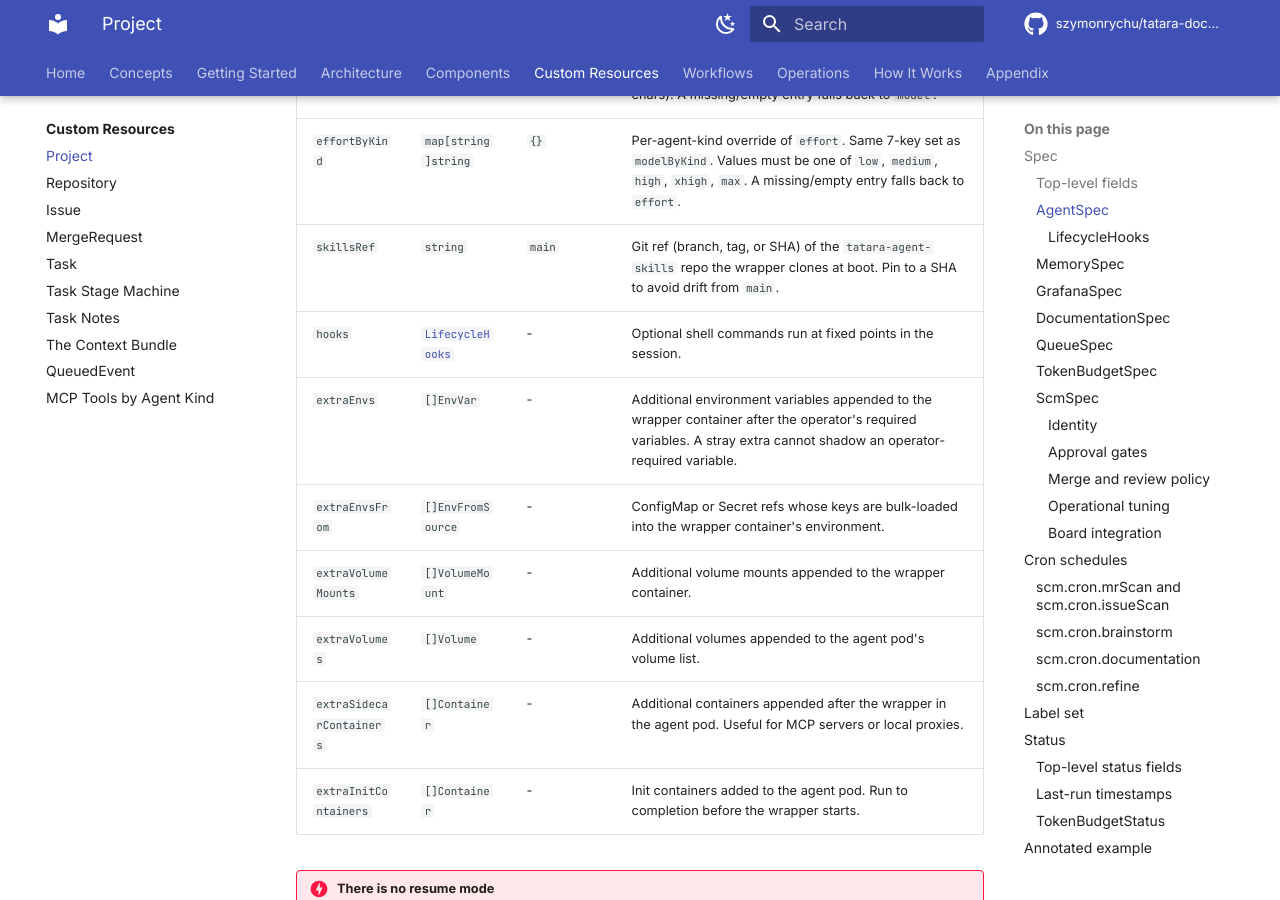
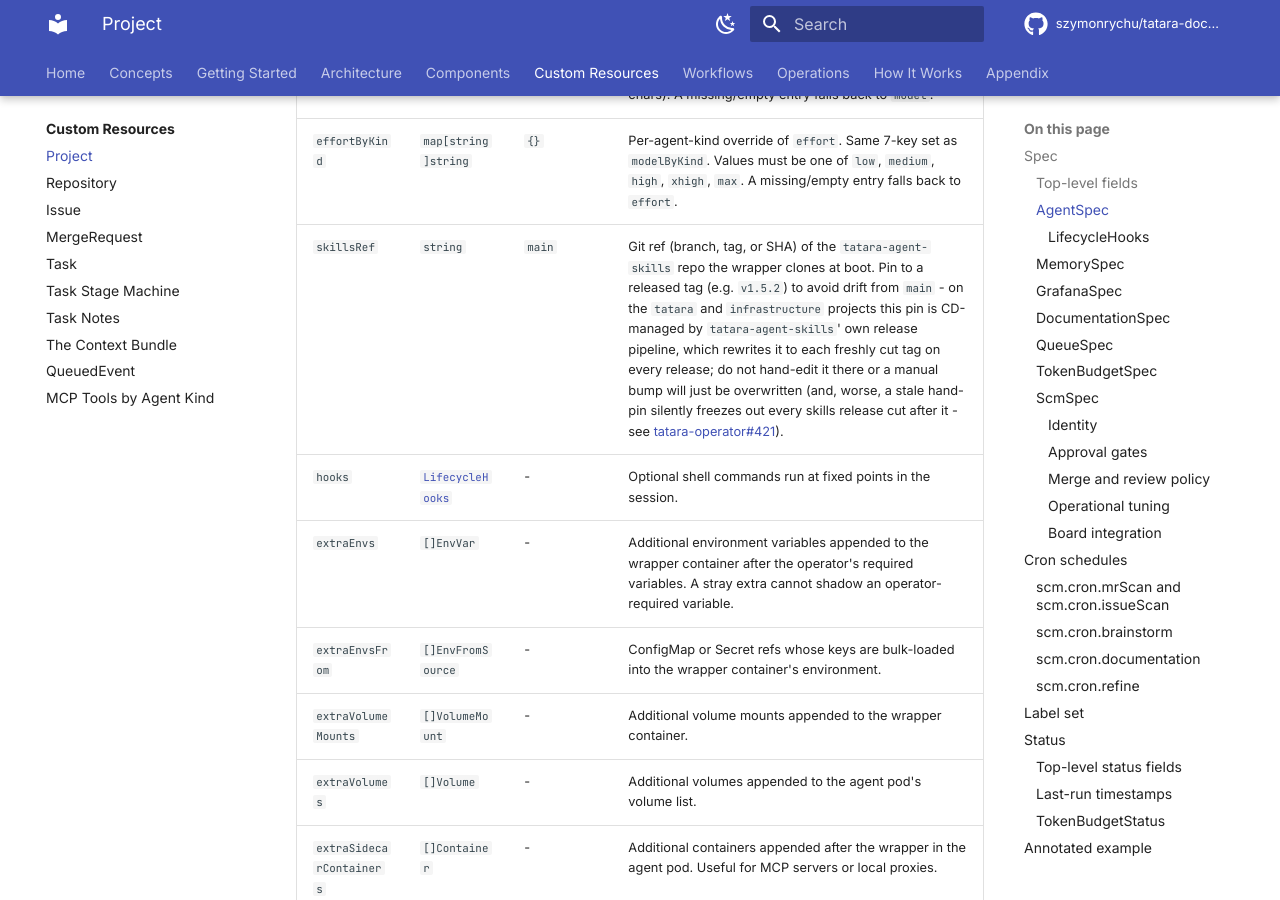
Before and after one commit to szymonrychu/tatara-documentation, an MkDocs documentation site: the page built from docs/reference/project.md, in a window 1280 px wide and 900 px high, scrolled down 3927 px. Built offline with MkDocs 1.6.1 and Material for MkDocs 9.7.7, drawn with Linux system fonts in a browser that asks for light colours; comment, search, counter and statistics services are not loaded; the version menu is left out; some of the changed text lies outside the part shown.

Commit message:
docs: skillsRef is now pinned to a CD-managed release tag, not a hand-bumped SHA (#22)
tatara-helmfile#244 bumped project-tatara/project-infrastructure's
agent.skillsRef from a hand-pinned SHA to v1.5.2, and made it CD-managed by
tatara-agent-skills own release pipeline (the SHA had frozen out every
skills release since Jul 13, including the takeover skills fix for
tatara-operator#421). Update the CRD reference so it stops recommending a
hand-pinned SHA and reflects the current auto-managed convention.

```diff
--- a/docs/reference/project.md
+++ b/docs/reference/project.md
@@ -60,7 +60,7 @@ Controls every agent pod spawned by this project.
 | `effort` | `string` | `xhigh` | Reasoning-effort level forwarded to the wrapper as the `EFFORT` env var. Maps to Claude's extended thinking intensity. One of: `low`, `medium`, `high`, `xhigh`, `max`. |
 | `modelByKind` | `map[string]string` | `{}` | Per-**agent-kind** override of `model`, keyed on `Task.status.agentKind` (not the Task origin kind). Valid keys: `brainstorm`, `incident`, `clarify`, `implement`, `review`, `refine`, `documentation`. Locked defaults: `brainstorm`/`incident`/`clarify`/`implement`/`review` = `claude-opus-*`; `documentation`/`refine` = `claude-sonnet-*`. Values must start with `claude-` (max 64 chars). A missing/empty entry falls back to `model`. |
 | `effortByKind` | `map[string]string` | `{}` | Per-agent-kind override of `effort`. Same 7-key set as `modelByKind`. Values must be one of `low`, `medium`, `high`, `xhigh`, `max`. A missing/empty entry falls back to `effort`. |
-| `skillsRef` | `string` | `main` | Git ref (branch, tag, or SHA) of the `tatara-agent-skills` repo the wrapper clones at boot. Pin to a SHA to avoid drift from `main`. |
+| `skillsRef` | `string` | `main` | Git ref (branch, tag, or SHA) of the `tatara-agent-skills` repo the wrapper clones at boot. Pin to a released tag (e.g. `v1.5.2`) to avoid drift from `main` - on the `tatara` and `infrastructure` projects this pin is CD-managed by `tatara-agent-skills`' own release pipeline, which rewrites it to each freshly cut tag on every release; do not hand-edit it there or a manual bump will just be overwritten (and, worse, a stale hand-pin silently freezes out every skills release cut after it - see [tatara-operator#421](https://github.com/szymonrychu/tatara-operator/issues/421)). |
 | `hooks` | [`LifecycleHooks`](#lifecyclehooks) | - | Optional shell commands run at fixed points in the session. |
 | `extraEnvs` | `[]EnvVar` | - | Additional environment variables appended to the wrapper container after the operator's required variables. A stray extra cannot shadow an operator-required variable. |
 | `extraEnvsFrom` | `[]EnvFromSource` | - | ConfigMap or Secret refs whose keys are bulk-loaded into the wrapper container's environment. |
@@ -373,7 +373,7 @@ spec:
     effortByKind:
       documentation: low
       refine: medium
-    skillsRef: 395713a0ef849fde8df5e27121840e043276eccf
+    skillsRef: v1.5.2
     hooks:
       # (3)!
       postClone: "mise install --quiet"
@@ -477,7 +477,7 @@ spec:
 8. `maintainerLogins` + `reporterLogins` form the security perimeter. `maintainerLogins` is not optional hardening here - it is **required** for anything to ever be approved: empty means no login can ever satisfy the approval-grammar check, so no issue advances out of `clarifying`.
 9. MR scan every 15 minutes, issue scan hourly, brainstorm weekly on Monday morning, documentation nightly.
 10. `agentPodTTLSeconds` bounds one pod's life, not the Task. `maxNewTasksPerSweep` and `maxOpenTasks` are separate Task-minting budgets from the pod-concurrency budget (`maxConcurrentAgents`) above. `maxBundleBytes` is the hard byte cap on every rendered context bundle.
-11. `maxTurnsPerPod` bounds one pod run (the `implement` agent kind is exempt); `maxTurnsPerTask` is the lifetime backstop across every pod, all kinds included. `maxReviewRounds`/`maxHumanReviewRounds` bound the two distinct review re-entry cycles; `maxPodRecreations` bounds respawns within one stage. `modelByKind`/`effortByKind` tier specific **agent** kinds down (here `documentation`/`refine` drop to Sonnet at lower effort) while the project-wide `model`/`effort` fallback stays high-end for everything else. `skillsRef` pins the agent-skills clone to a SHA to avoid `main` drift.
+11. `maxTurnsPerPod` bounds one pod run (the `implement` agent kind is exempt); `maxTurnsPerTask` is the lifetime backstop across every pod, all kinds included. `maxReviewRounds`/`maxHumanReviewRounds` bound the two distinct review re-entry cycles; `maxPodRecreations` bounds respawns within one stage. `modelByKind`/`effortByKind` tier specific **agent** kinds down (here `documentation`/`refine` drop to Sonnet at lower effort) while the project-wide `model`/`effort` fallback stays high-end for everything else. `skillsRef` pins the agent-skills clone to a released tag to avoid `main` drift; on the `tatara`/`infrastructure` projects it is rewritten automatically by the `tatara-agent-skills` release pipeline, not hand-bumped.
 12. `tokenBudget` is off unless this block is present with `enabled: true`. `customWindow` mode meters absolute tokens against `tokenLimit` inside the cron-anchored `resetSchedule`/`windowDuration` window; `claudeSubscription` mode gates on wrapper-reported Claude usage percentages instead (see [TokenBudgetSpec](#tokenbudgetspec)).
 13. `approvalPhrases` is the closed wordlist an approving maintainer comment must anchor-match. Omit to use the built-in default list.
 14. `staleProposalDays: 14` opts in the brainstorm staleness reaper: bot proposals with no human engagement for 14+ days are auto-closed, keeping the `maxOpenProposals` backlog from clogging with dead proposals. Omit or set `<=0` to keep the reaper off.
```
